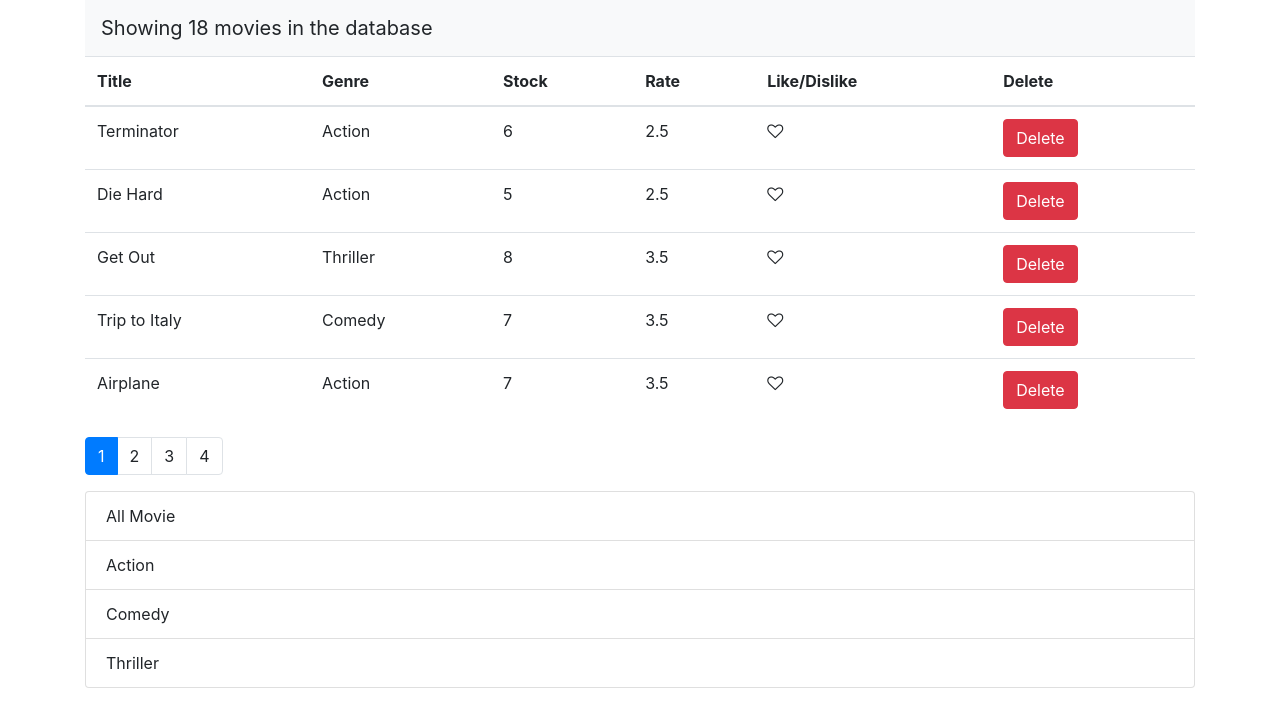
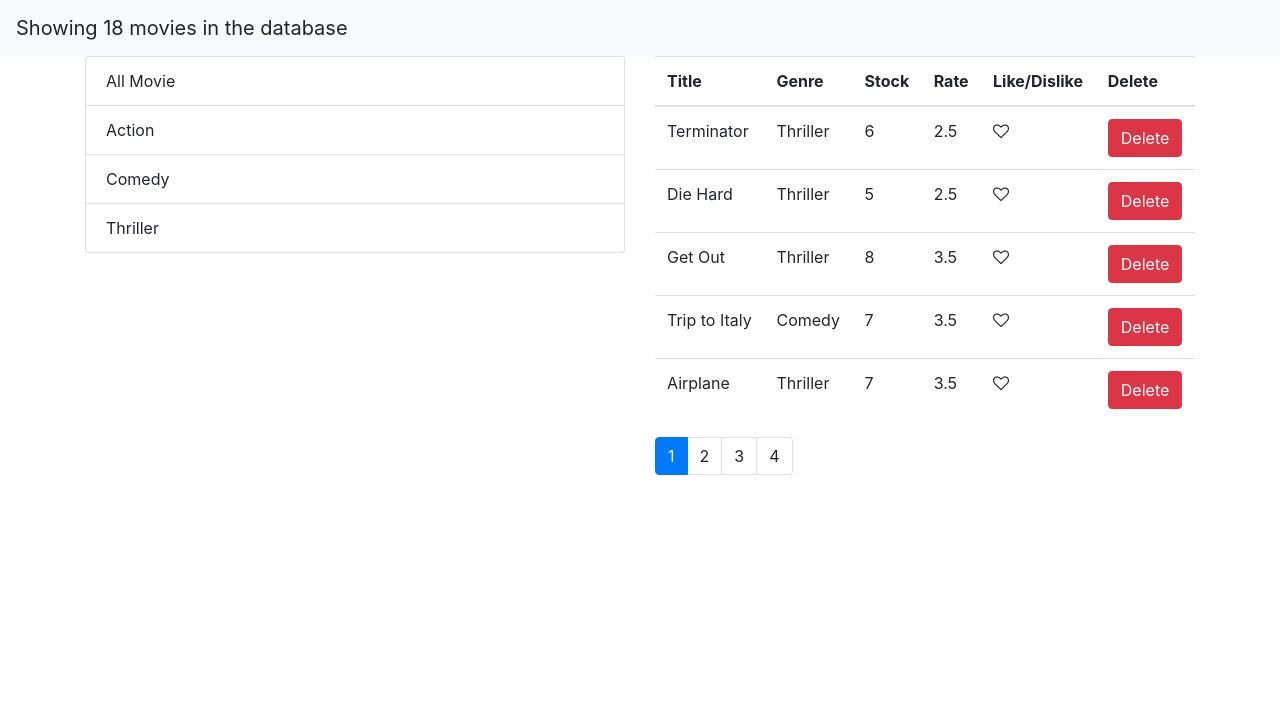
Before and after one commit to caodangtinh/reactjs, a React (Create React App) app in the folder mosh/vidly-like/: page / in a window 1280 px wide. Shown: the top 724 px of the page. Built offline with nearby package versions, Linux system fonts and the light colour scheme.

Commit message:
change UI

```diff
--- a/mosh/vidly-like/src/App.js
+++ b/mosh/vidly-like/src/App.js
@@ -28,18 +28,14 @@ class App extends Component {
     };
 
     handleFilter = (genre) => {
-        console.log(genre);
         let copyMovies = getMovies();
         if ('all' === genre) {
-            console.log('set all data');
-            console.log(copyMovies);
             this.setState({movies: copyMovies});
         } else {
-            console.log('set filter ' + genre);
             const filter = copyMovies.filter(m => m.genre.name === genre);
-            console.log(filter);
             this.setState({movies: filter});
         }
+        console.log(this.state.movies);
 
     };
 
@@ -49,14 +45,21 @@ class App extends Component {
     }
 
     render() {
+        console.log('Passing movie ' + this.state.movies.length);
         return (
-            <main role="main" className="container">
-                <div>
-                    <NavBar showingMsg={this.getShowingMessage()}/>
-                    <Movie movies={this.state.movies} onDelete={this.handleDelete} onLike={this.handleLike}/>
-                    <LeftMenu items={this.state.genres} onFilter={this.handleFilter}/>
+            <div>
+                <NavBar showingMsg={this.getShowingMessage()}/>
+                <div className="container">
+                    <div className="row">
+                        <div className="col-sm">
+                            <LeftMenu items={this.state.genres} onFilter={this.handleFilter}/>
+                        </div>
+                        <div className="col-sm">
+                            <Movie movies={this.state.movies} onDelete={this.handleDelete} onLike={this.handleLike}/>
+                        </div>
+                    </div>
                 </div>
-            </main>
+            </div>
         );
     }
 }
--- a/mosh/vidly-like/src/components/Movie.jsx
+++ b/mosh/vidly-like/src/components/Movie.jsx
@@ -7,7 +7,6 @@ import {paginate} from '../utils/Paginate'
 class Movie extends Component {
     state = {
         pageSize: 5,
-        count: this.props.movies.length,
         currentPage: 1
     };
 
@@ -16,7 +15,7 @@ class Movie extends Component {
     };
 
     render() {
-        let {pageSize, currentPage, count} = this.state;
+        let {pageSize, currentPage} = this.state;
         let moviess = paginate(this.props.movies, currentPage, pageSize);
         return (
             <div>
@@ -50,7 +49,7 @@ class Movie extends Component {
                     )}
                     </tbody>
                 </table>
-                <Paging itemCount={count}
+                <Paging itemCount={this.props.movies.length}
                         pageSize={pageSize}
                         onPageChange={this.handlePageChange}
                         currentPage={currentPage}/>
--- a/mosh/vidly-like/src/components/Paging.jsx
+++ b/mosh/vidly-like/src/components/Paging.jsx
@@ -7,10 +7,14 @@ class Paging extends Component {
 
     render() {
         let {itemCount, pageSize, onPageChange, currentPage} = this.props;
+        console.log('itemCount ' + itemCount);
+        console.log('pageSize ' + pageSize);
+        console.log('currentPage ' + currentPage);
         let pageCount = Math.ceil(itemCount / pageSize);
 
         if (pageCount === 1 || itemCount === 0) return null;
         const pages = _.range(1, pageCount + 1);
+        console.log(pages);
         return (
             <div>
                 <nav>
--- a/mosh/vidly-like/src/services/fakeMovieService.js
+++ b/mosh/vidly-like/src/services/fakeMovieService.js
@@ -4,7 +4,7 @@ const movies = [
     {
         _id: "5b21ca3eeb7f6fbccd471815",
         title: "Terminator",
-        genre: {_id: "5b21ca3eeb7f6fbccd471818", name: "Action"},
+        genre: {_id: "5b21ca3eeb7f6fbccd471818", name: "Thriller"},
         numberInStock: 6,
         dailyRentalRate: 2.5,
         publishDate: "2018-01-03T19:04:28.809Z",
@@ -13,7 +13,7 @@ const movies = [
     {
         _id: "5b21ca3eeb7f6fbccd471816",
         title: "Die Hard",
-        genre: {_id: "5b21ca3eeb7f6fbccd471818", name: "Action"},
+        genre: {_id: "5b21ca3eeb7f6fbccd471818", name: "Thriller"},
         numberInStock: 5,
         dailyRentalRate: 2.5,
         like: false
@@ -37,7 +37,7 @@ const movies = [
     {
         _id: "5b21ca3eeb7f6fbccd47181a",
         title: "Airplane",
-        genre: {_id: "5b21ca3eeb7f6fbccd471814", name: "Action"},
+        genre: {_id: "5b21ca3eeb7f6fbccd471814", name: "Thriller"},
         numberInStock: 7,
         dailyRentalRate: 3.5,
         like: false
```
